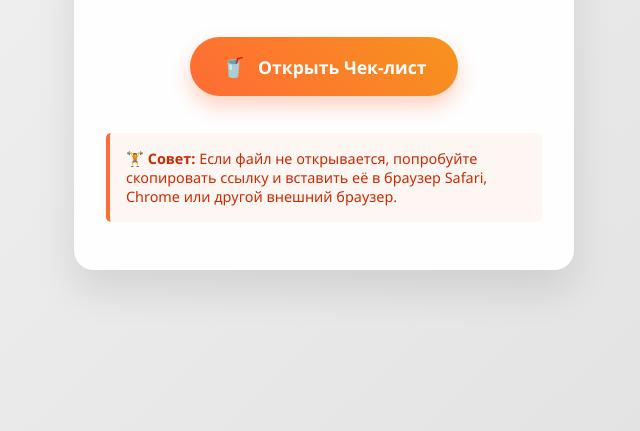
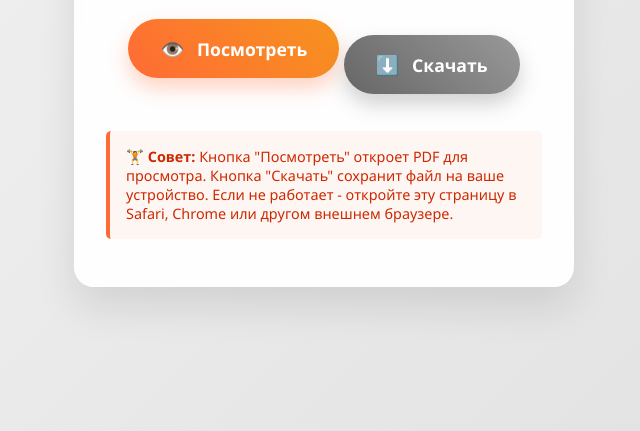
Before and after one commit to amrita-sportpit/Check-List, a plain HTML site: page index.html in a window 1280 px wide. Shown: the part 369-800 px from the top of the page, without its empty margins (316-956 px from the left). Drawn offline with Linux system fonts and the light colour scheme.

Commit message:
Update index.html

```diff
--- a/index.html
+++ b/index.html
@@ -105,6 +105,20 @@
             left: 100%;
         }
 
+        .view-btn {
+            margin-bottom: 1rem;
+        }
+
+        .download-only-btn {
+            background: linear-gradient(45deg, #666, #999);
+            box-shadow: 0 10px 20px rgba(102, 102, 102, 0.3);
+        }
+
+        .download-only-btn:hover {
+            transform: translateY(-3px);
+            box-shadow: 0 15px 30px rgba(102, 102, 102, 0.4);
+        }
+
         .icon {
             margin-right: 0.5rem;
             font-size: 1.2rem;
@@ -133,6 +147,13 @@
             .download-btn {
                 padding: 0.8rem 1.5rem;
                 font-size: 1rem;
+                width: 100%;
+                max-width: 280px;
+                margin: 0.5rem 0;
+            }
+
+            .view-btn {
+                margin-bottom: 1rem;
             }
         }
     </style>
@@ -145,16 +166,24 @@
         </p>
 
         <a href="Чек-Лист Амрита.pdf"
-           class="download-btn"
+           class="download-btn view-btn"
            target="_blank"
            rel="noopener noreferrer"
            onclick="handleDownload(this, event)">
-            <span class="icon">🥤</span>
-            Открыть Чек-лист
+            <span class="icon">👁️</span>
+            Посмотреть
+        </a>
+
+        <a href="Чек-Лист Амрита.pdf"
+           class="download-btn download-only-btn"
+           download="Чек-Лист по Спортпиту.pdf"
+           onclick="handleDirectDownload(this, event)">
+            <span class="icon">⬇️</span>
+            Скачать
         </a>
 
         <div class="warning">
-            <strong>🏋️ Совет:</strong> Если файл не открывается, попробуйте скопировать ссылку и вставить её в браузер Safari, Chrome или другой внешний браузер.
+            <strong>🏋️ Совет:</strong> Кнопка "Посмотреть" откроет PDF для просмотра. Кнопка "Скачать" сохранит файл на ваше устройство. Если не работает - откройте эту страницу в Safari, Chrome или другом внешнем браузере.
         </div>
     </div>
 
@@ -182,6 +211,49 @@
             return true;
         }
 
+        function handleDirectDownload(element, event) {
+            event.preventDefault();
+
+            const url = element.href;
+            const filename = element.getAttribute('download') || 'Чек-Лист по Спортпиту.pdf';
+
+            // Создаем временную ссылку для принудительного скачивания
+            const link = document.createElement('a');
+            link.href = url;
+            link.download = filename;
+            link.style.display = 'none';
+
+            // Добавляем в DOM, кликаем и удаляем
+            document.body.appendChild(link);
+            link.click();
+            document.body.removeChild(link);
+
+            // Для мобильных устройств дополнительные попытки
+            if (/Android|iPhone|iPad|iPod|BlackBerry|IEMobile|Opera Mini/i.test(navigator.userAgent)) {
+                // Пробуем альтернативный способ через window.open
+                setTimeout(() => {
+                    const newWindow = window.open(url + '?download=1', '_blank');
+                    if (newWindow) {
+                        newWindow.document.write(`
+                            <html>
+                                <head>
+                                    <title>Скачивание...</title>
+                                    <meta http-equiv="refresh" content="1;url=${url}">
+                                </head>
+                                <body>
+                                    <h2>Идет скачивание файла...</h2>
+                                    <p>Если скачивание не началось автоматически, <a href="${url}" download="${filename}">нажмите здесь</a></p>
+                                </body>
+                            </html>
+                        `);
+                    } else {
+                        // Если window.open заблокирован, перенаправляем на файл
+                        window.location.href = url;
+                    }
+                }, 100);
+            }
+        }
+
         // Дополнительная проверка для обхода встроенных браузеров Instagram/Facebook
         window.addEventListener('DOMContentLoaded', function() {
             // Проверяем, если мы внутри встроенного браузера
@@ -193,7 +265,7 @@
 
             if (isInApp) {
                 const warning = document.querySelector('.warning');
-                warning.innerHTML = '<strong>🚨 Внимание:</strong> Вы находитесь во встроенном браузере приложения. Для корректного открытия PDF скопируйте ссылку на эту страницу и откройте её в Safari, Chrome или другом внешнем браузере.';
+                warning.innerHTML = '<strong>🚨 Внимание:</strong> Вы находитесь во встроенном браузере приложения. Для корректного скачивания и просмотра PDF скопируйте ссылку на эту страницу и откройте её в Safari, Chrome или другом внешнем браузере.';
                 warning.style.background = 'rgba(255, 107, 53, 0.1)';
                 warning.style.borderLeftColor = '#ff6b35';
                 warning.style.color = '#cc2900';
```
